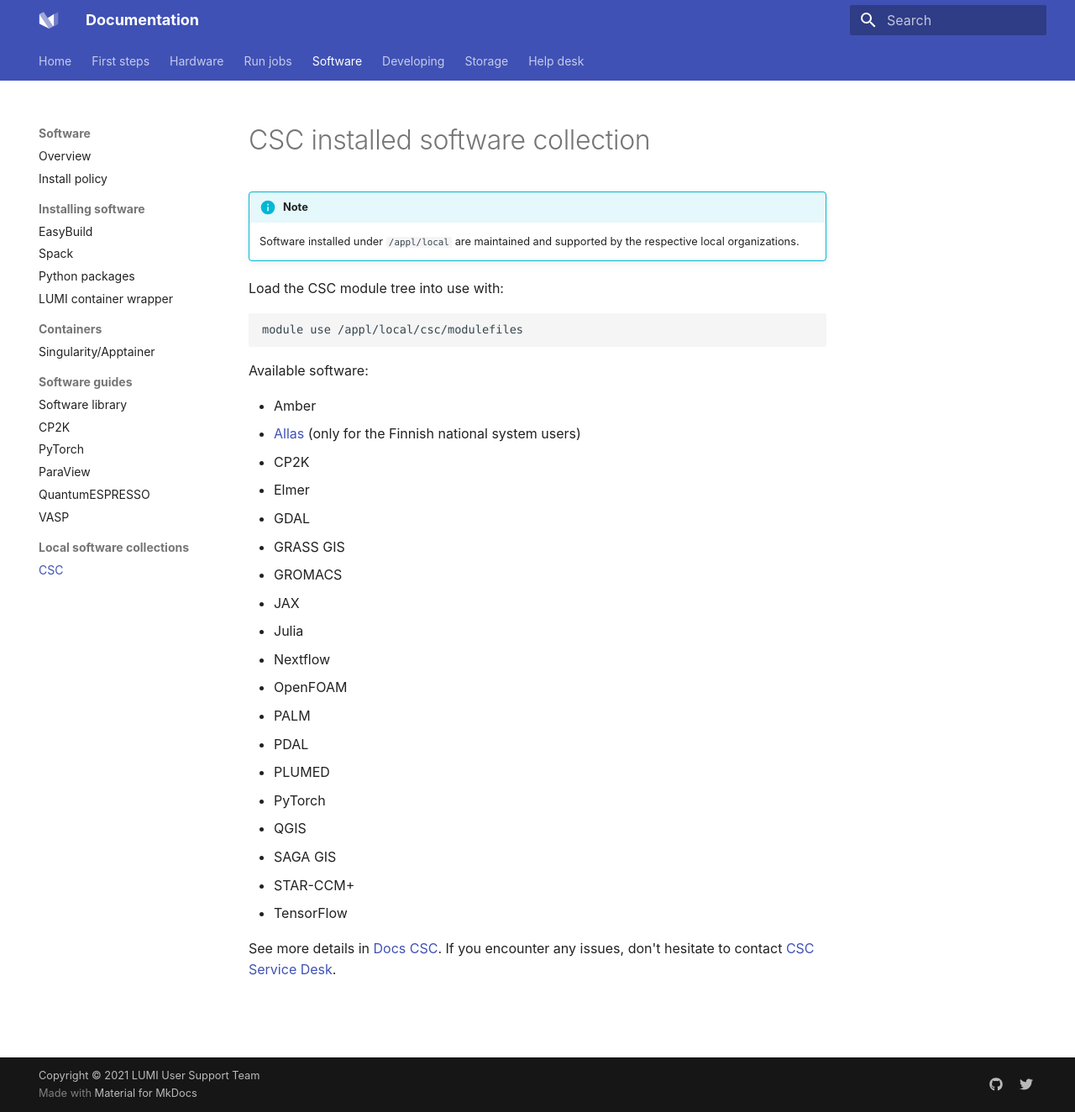
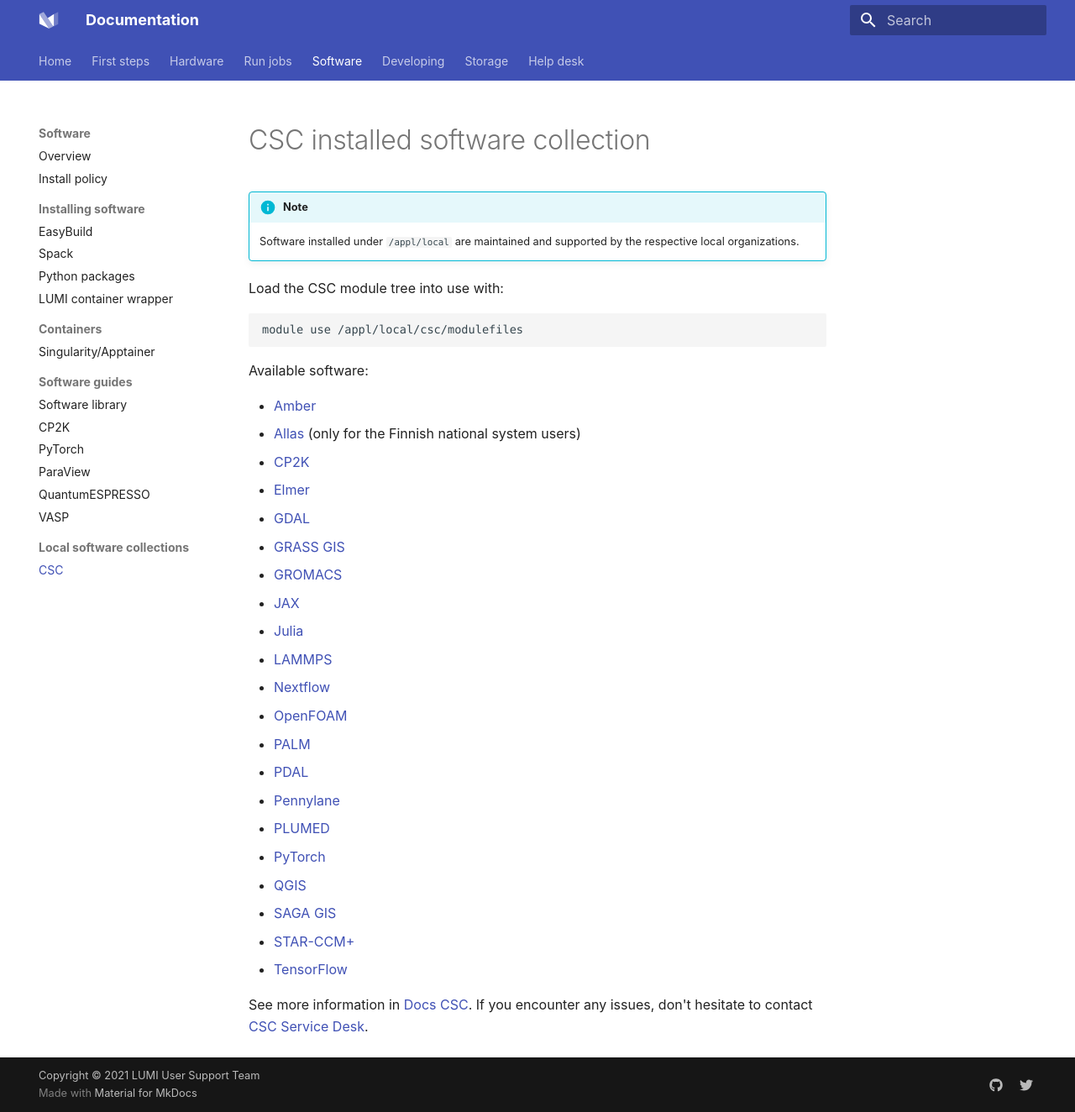
Before and after one commit to Lumi-supercomputer/lumi-userguide, an MkDocs documentation site: the page built from docs/software/local/csc.md, in a window 1280 px wide and 1324 px high. Shown: the whole window at 84% size. Built offline with MkDocs 1.6.1 and Material for MkDocs 9.7.7, drawn with Linux system fonts in a browser that asks for light colours.

Commit message:
Update links to the whole list and add a few missing software

```diff
--- a/docs/software/local/csc.md
+++ b/docs/software/local/csc.md
@@ -12,26 +12,28 @@
 
 Available software:
 
-* Amber
+* [Amber](https://docs.csc.fi/apps/amber/)
 * [Allas](https://docs.csc.fi/data/Allas/allas_lumi/) (only for the Finnish national system users)
-* CP2K
-* Elmer
-* GDAL
-* GRASS GIS
-* GROMACS
-* JAX
-* Julia
-* Nextflow
-* OpenFOAM
-* PALM
-* PDAL
-* PLUMED
-* PyTorch
-* QGIS
-* SAGA GIS
-* STAR-CCM+
-* TensorFlow
+* [CP2K](https://docs.csc.fi/apps/cp2k/)
+* [Elmer](https://docs.csc.fi/apps/elmer/)
+* [GDAL](https://docs.csc.fi/apps/gdal/)
+* [GRASS GIS](https://docs.csc.fi/apps/grass/)
+* [GROMACS](https://docs.csc.fi/apps/gromacs/)
+* [JAX](https://docs.csc.fi/apps/jax/)
+* [Julia](https://docs.csc.fi/apps/julia/)
+* [LAMMPS](https://docs.csc.fi/apps/lammps/)
+* [Nextflow](https://docs.csc.fi/apps/nextflow/)
+* [OpenFOAM](https://docs.csc.fi/apps/openfoam/)
+* [PALM](https://docs.csc.fi/apps/palm/)
+* [PDAL](https://docs.csc.fi/apps/pdal/)
+* [Pennylane](https://docs.csc.fi/apps/pennylane/)
+* [PLUMED](https://docs.csc.fi/apps/plumed/)
+* [PyTorch](https://docs.csc.fi/apps/pytorch/)
+* [QGIS](https://docs.csc.fi/apps/qgis/)
+* [SAGA GIS](https://docs.csc.fi/apps/saga-gis/)
+* [STAR-CCM+](https://docs.csc.fi/apps/starccm%2B/)
+* [TensorFlow](https://docs.csc.fi/apps/tensorflow/)
 
-See more details in [Docs CSC](https://docs.csc.fi/apps/by_system/#lumi).
+See more information in [Docs CSC](https://docs.csc.fi/apps/by_system/#lumi).
 If you encounter any issues, don't hesitate to contact [CSC Service
 Desk](https://docs.csc.fi/support/contact/).
```
